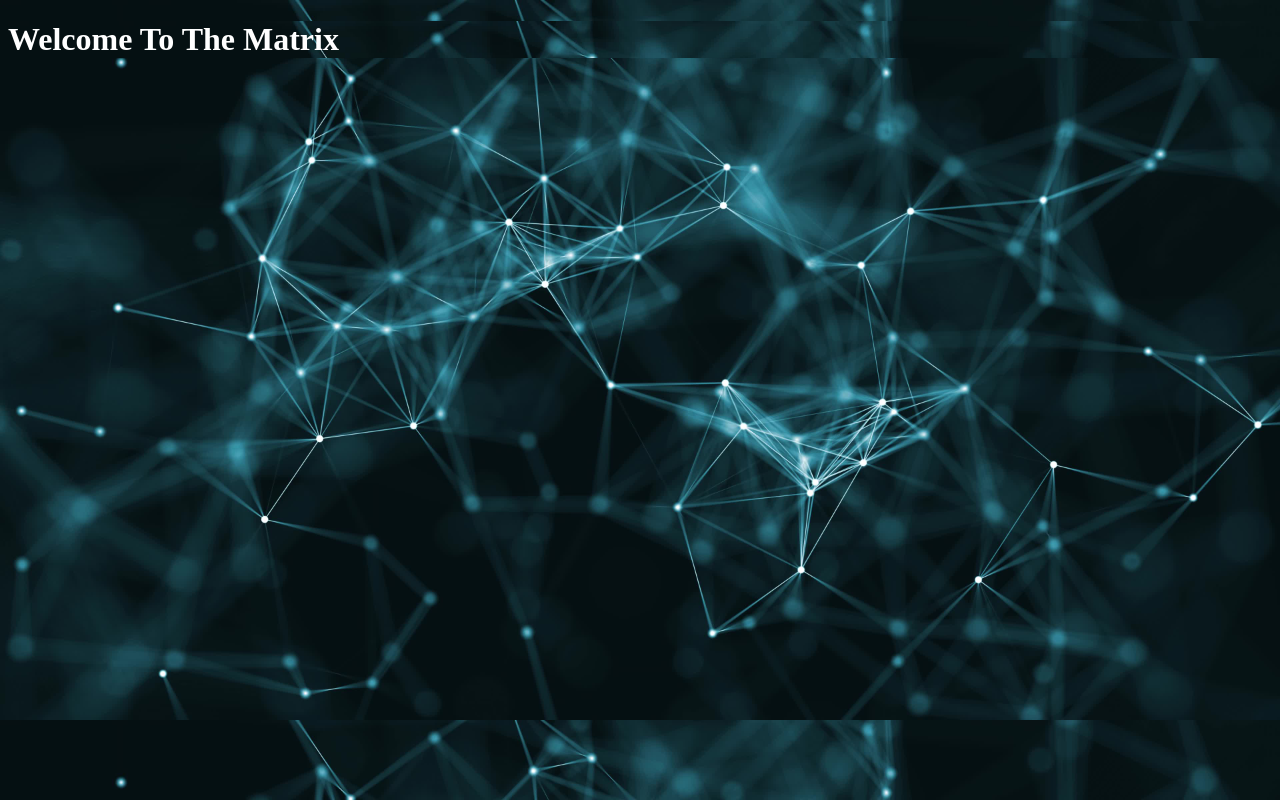
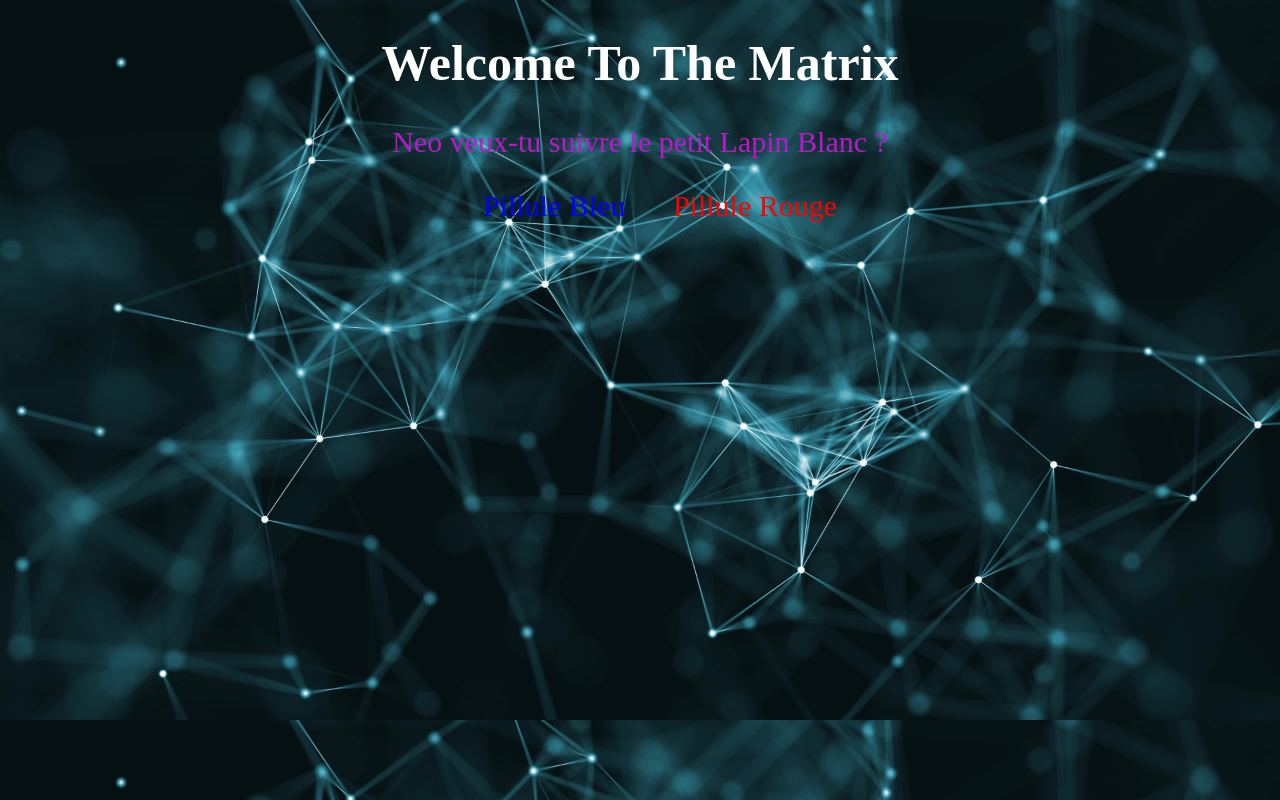
Before and after one commit to habibouomar/git-first-step, a plain HTML site: page index.html in a window 1280 px wide. Drawn offline with Linux system fonts and the light colour scheme.

Commit message:
maj index & css

```diff
--- /dev/null
+++ b/css/style.css
@@ -0,0 +1,35 @@
+body {
+	background-image: url(bg.jpeg);
+	background-size: cover;
+}
+
+h1{
+    font-size: 50px;
+    color: white;
+    font-family: "liquid crystal";
+    text-align: center;
+}
+
+p{
+    color: rgb(185, 26, 199);
+    font-family: "neon future";
+    font-size: 30px;
+    text-align: center;
+}
+
+ul{
+    font-size: 30px;
+    list-style: none;
+    text-align: center;
+}
+
+a:link
+{
+ text-decoration:none;
+}
+
+ul li {
+    display: inline;
+    margin: 0;
+    padding: 20px;
+}
--- a/index.html
+++ b/index.html
@@ -5,9 +5,16 @@
     <meta http-equiv="X-UA-Compatible" content="IE=edge">
     <meta name="viewport" content="width=device-width, initial-scale=1.0">
     <title>Welcome</title>
-    <link rel="stylesheet" href="style.css">
+    <link rel="stylesheet" href="./css/style.css">
 </head>
 <body>
     <h1>Welcome To The Matrix</h1>
+    <p>Neo veux-tu suivre le petit Lapin Blanc ?</p>
+    <nav>
+        <ul>
+            <li><a href="https://urlz.fr/fKqJ" style="color:blue;">Pillule Bleu</a></li>
+            <li><a href="https://urlz.fr/h70Q" style="color: red;">Pillule Rouge</a></li>
+        </ul>
+    </nav>
 </body>
 </html>
--- a/style.css
+++ /dev/null
@@ -1,9 +0,0 @@
-* {
-	background-image: url(bg.jpeg);
-	background-size: cover;
-}
-
-h1{
-    color: white;
-    font-family: "liquid crystal";
-}
```
Also changed, not shown: css/Neon Future.ttf (added), css/bg.jpeg (renamed from bg.jpeg), css/liquid_crystal/Info.txt (added), css/liquid_crystal/LiquidCrystal-Bold.otf (added), css/liquid_crystal/LiquidCrystal-BoldItalic.otf (added), css/liquid_crystal/LiquidCrystal-ExBold.otf (added), css/liquid_crystal/LiquidCrystal-ExBoldItalic.otf (added), css/liquid_crystal/LiquidCrystal-Light.otf (added), css/liquid_crystal/LiquidCrystal-LightItalic.otf (added), css/liquid_crystal/LiquidCrystal-Normal.otf (added), css/liquid_crystal/LiquidCrystal-NormalItalic.otf (added), css/liquid_crystal/preview.png (added), 2 other files.
